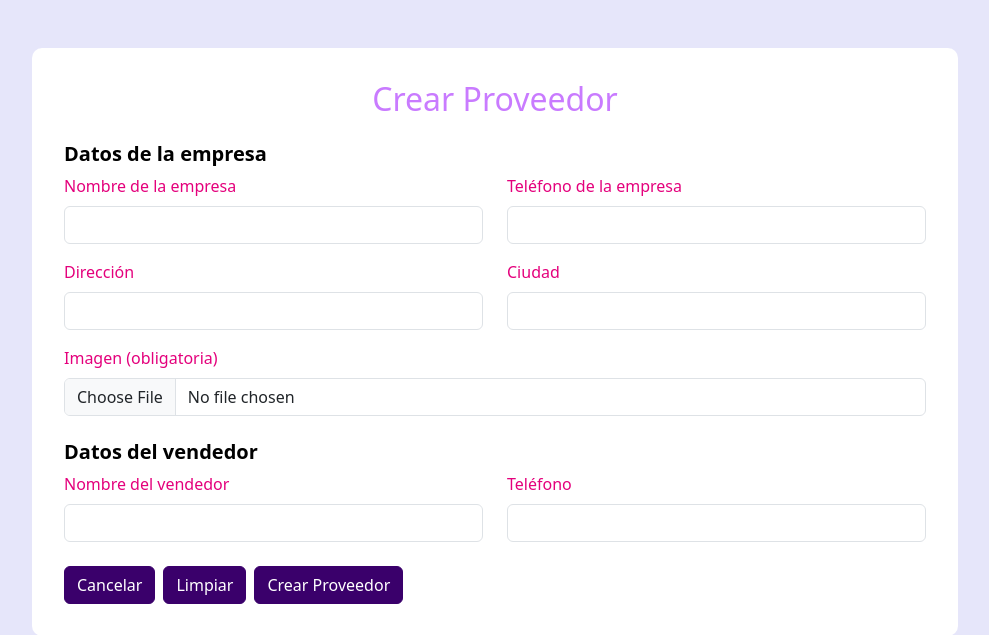
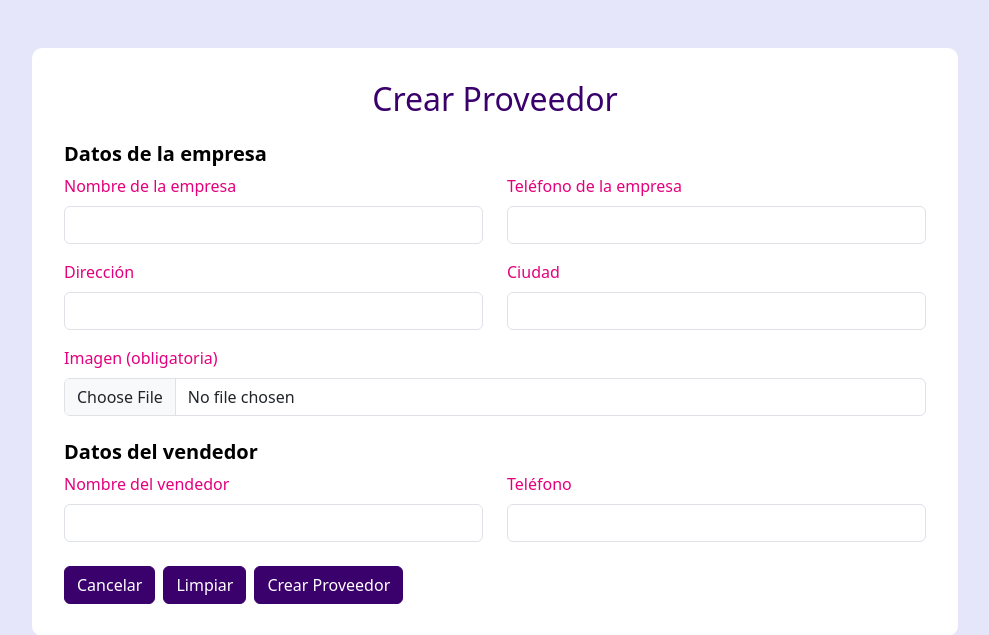
Before and after one commit to fernandaaguilar44/Salon_chic, a Laravel app: page /proveedores/create in a window 1280 px wide. Shown: the top 635 px of the page, without its empty margins (145-1134 px from the left). Run offline with Laravel 12, Linux system fonts and the light colour scheme; data that the repository does not hold is empty.

Commit message:
Guardar cambios

```diff
--- a/resources/views/proveedores/create.blade.php
+++ b/resources/views/proveedores/create.blade.php
@@ -40,7 +40,7 @@
     <div class="row justify-content-center">
         <div class="col-12 col-lg-10">
             <div class="form-container">
-                <h2 class="mb-4 text-center" style="color: #c97bff;">Crear Proveedor</h2>
+                <h2 class="mb-4 text-center" style="color: #3a006b;">Crear Proveedor</h2>
                 <form id="formProveedor" method="POST" action="{{ route('proveedores.store') }}" enctype="multipart/form-data" novalidate>
                     @csrf
 
```
